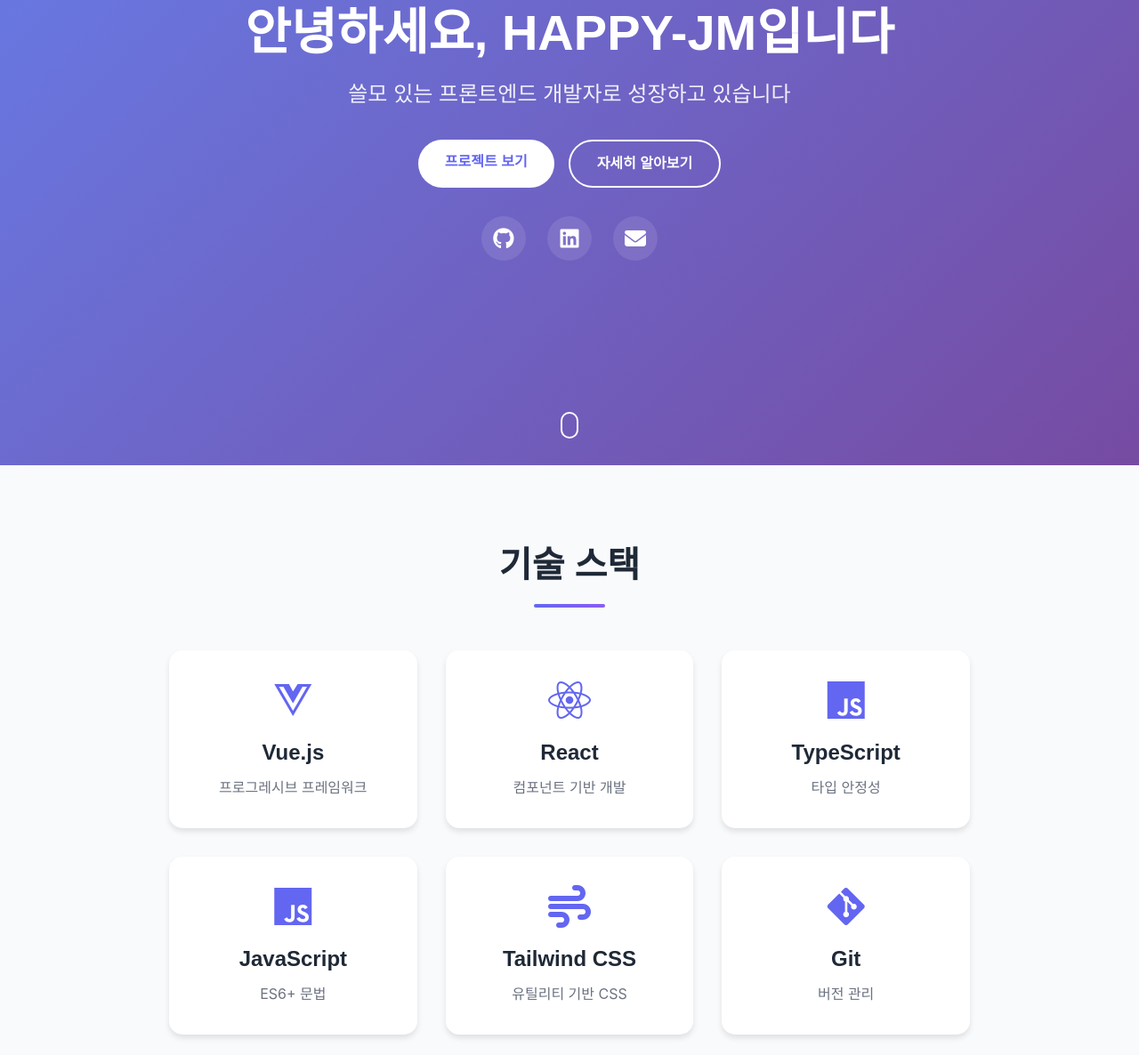
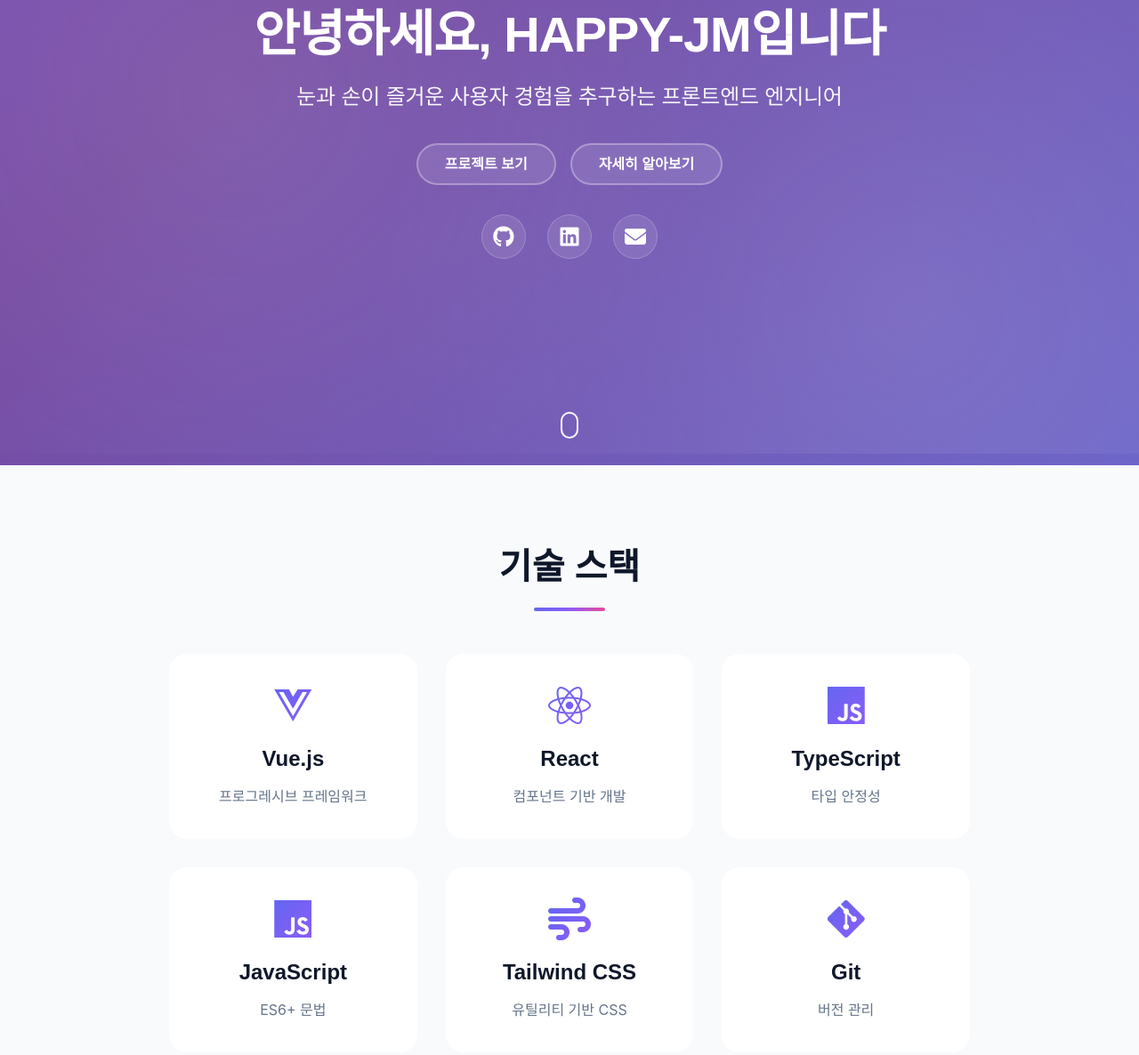
Before and after one commit to HAPPY-JM/HAPPY-JM.github.io, a plain HTML site: page index.html in a window 1280 px wide. Shown: the part 277-1463 px from the top of the page at 89% size. Drawn offline with Linux system fonts and the light colour scheme; a web font is replaced by a local one.

Commit message:
Revamp styles and update profile information
Enhanced CSS for improved visual effects, gradients, and interactivity across components. Updated about.html with corrected dates and email address. Refined index.html hero subtitle and button styles for a more engaging introduction.

```diff
--- a/css/style.css
+++ b/css/style.css
@@ -1,85 +1,97 @@
 /* ===== NEXON Lv1 Gothic Font ===== */
 @font-face {
-    font-family: 'NexonLv1Gothic';
-    src: url('https://cdn.jsdelivr.net/gh/projectnoonnu/noonfonts_20-04@2.1/NEXON Lv1 Gothic OTF Light.woff') format('woff');
+  font-family: "NexonLv1Gothic";
+  src: url("https://cdn.jsdelivr.net/gh/projectnoonnu/noonfonts_20-04@2.1/NEXON Lv1 Gothic OTF Light.woff")
+    format("woff");
   font-weight: 300;
   font-display: swap;
 }
 
 @font-face {
-    font-family: 'NexonLv1Gothic';
-    src: url('https://cdn.jsdelivr.net/gh/projectnoonnu/noonfonts_20-04@2.1/NEXON Lv1 Gothic OTF.woff') format('woff');
+  font-family: "NexonLv1Gothic";
+  src: url("https://cdn.jsdelivr.net/gh/projectnoonnu/noonfonts_20-04@2.1/NEXON Lv1 Gothic OTF.woff")
+    format("woff");
   font-weight: normal;
   font-display: swap;
 }
 
 @font-face {
-    font-family: 'NexonLv1Gothic';
-    src: url('https://cdn.jsdelivr.net/gh/projectnoonnu/noonfonts_20-04@2.1/NEXON Lv1 Gothic OTF Bold.woff') format('woff');
+  font-family: "NexonLv1Gothic";
+  src: url("https://cdn.jsdelivr.net/gh/projectnoonnu/noonfonts_20-04@2.1/NEXON Lv1 Gothic OTF Bold.woff")
+    format("woff");
   font-weight: 700;
   font-display: swap;
 }
 
 /* ===== Pretendard Font ===== */
 @font-face {
-    font-family: 'Pretendard';
-    src: url('https://cdn.jsdelivr.net/gh/Project-Noonnu/noonfonts_2107@1.1/Pretendard-Thin.woff') format('woff');
+  font-family: "Pretendard";
+  src: url("https://cdn.jsdelivr.net/gh/Project-Noonnu/noonfonts_2107@1.1/Pretendard-Thin.woff")
+    format("woff");
   font-weight: 100;
   font-display: swap;
 }
 
 @font-face {
-    font-family: 'Pretendard';
-    src: url('https://cdn.jsdelivr.net/gh/Project-Noonnu/noonfonts_2107@1.1/Pretendard-ExtraLight.woff') format('woff');
+  font-family: "Pretendard";
+  src: url("https://cdn.jsdelivr.net/gh/Project-Noonnu/noonfonts_2107@1.1/Pretendard-ExtraLight.woff")
+    format("woff");
   font-weight: 200;
   font-display: swap;
 }
 
 @font-face {
-    font-family: 'Pretendard';
-    src: url('https://cdn.jsdelivr.net/gh/Project-Noonnu/noonfonts_2107@1.1/Pretendard-Light.woff') format('woff');
+  font-family: "Pretendard";
+  src: url("https://cdn.jsdelivr.net/gh/Project-Noonnu/noonfonts_2107@1.1/Pretendard-Light.woff")
+    format("woff");
   font-weight: 300;
   font-display: swap;
 }
 
 @font-face {
-    font-family: 'Pretendard';
-    src: url('https://cdn.jsdelivr.net/gh/Project-Noonnu/noonfonts_2107@1.1/Pretendard-Regular.woff') format('woff');
+  font-family: "Pretendard";
+  src: url("https://cdn.jsdelivr.net/gh/Project-Noonnu/noonfonts_2107@1.1/Pretendard-Regular.woff")
+    format("woff");
   font-weight: 400;
   font-display: swap;
 }
 
 @font-face {
-    font-family: 'Pretendard';
-    src: url('https://cdn.jsdelivr.net/gh/Project-Noonnu/noonfonts_2107@1.1/Pretendard-Medium.woff') format('woff');
+  font-family: "Pretendard";
+  src: url("https://cdn.jsdelivr.net/gh/Project-Noonnu/noonfonts_2107@1.1/Pretendard-Medium.woff")
+    format("woff");
   font-weight: 500;
   font-display: swap;
 }
 
 @font-face {
-    font-family: 'Pretendard';
-    src: url('https://cdn.jsdelivr.net/gh/Project-Noonnu/noonfonts_2107@1.1/Pretendard-SemiBold.woff') format('woff');
+  font-family: "Pretendard";
+  src: url("https://cdn.jsdelivr.net/gh/Project-Noonnu/noonfonts_2107@1.1/Pretendard-SemiBold.woff")
+    format("woff");
   font-weight: 600;
   font-display: swap;
 }
 
 @font-face {
-    font-family: 'Pretendard';
-    src: url('https://cdn.jsdelivr.net/gh/Project-Noonnu/noonfonts_2107@1.1/Pretendard-Bold.woff') format('woff');
+  font-family: "Pretendard";
+  src: url("https://cdn.jsdelivr.net/gh/Project-Noonnu/noonfonts_2107@1.1/Pretendard-Bold.woff")
+    format("woff");
   font-weight: 700;
   font-display: swap;
 }
 
 @font-face {
-    font-family: 'Pretendard';
-    src: url('https://cdn.jsdelivr.net/gh/Project-Noonnu/noonfonts_2107@1.1/Pretendard-ExtraBold.woff') format('woff');
+  font-family: "Pretendard";
+  src: url("https://cdn.jsdelivr.net/gh/Project-Noonnu/noonfonts_2107@1.1/Pretendard-ExtraBold.woff")
+    format("woff");
   font-weight: 800;
   font-display: swap;
 }
 
 @font-face {
-    font-family: 'Pretendard';
-    src: url('https://cdn.jsdelivr.net/gh/Project-Noonnu/noonfonts_2107@1.1/Pretendard-Black.woff') format('woff');
+  font-family: "Pretendard";
+  src: url("https://cdn.jsdelivr.net/gh/Project-Noonnu/noonfonts_2107@1.1/Pretendard-Black.woff")
+    format("woff");
   font-weight: 900;
   font-display: swap;
 }
@@ -94,20 +106,33 @@
 :root {
   --primary-color: #6366f1;
   --secondary-color: #8b5cf6;
-    --text-dark: #1f2937;
-    --text-light: #6b7280;
-    --bg-light: #f9fafb;
+  --accent-color: #ec4899;
+  --text-dark: #0f172a;
+  --text-light: #64748b;
+  --bg-light: #f8fafc;
+  --bg-gradient: linear-gradient(135deg, #667eea 0%, #764ba2 100%);
   --white: #ffffff;
-    --shadow: 0 4px 6px rgba(0, 0, 0, 0.1);
-    --shadow-lg: 0 10px 25px rgba(0, 0, 0, 0.1);
-    --transition: all 0.3s ease;
+  --shadow: 0 1px 3px rgba(0, 0, 0, 0.1), 0 1px 2px rgba(0, 0, 0, 0.06);
+  --shadow-md: 0 4px 6px -1px rgba(0, 0, 0, 0.1),
+    0 2px 4px -1px rgba(0, 0, 0, 0.06);
+  --shadow-lg: 0 10px 15px -3px rgba(0, 0, 0, 0.1),
+    0 4px 6px -2px rgba(0, 0, 0, 0.05);
+  --shadow-xl: 0 20px 25px -5px rgba(0, 0, 0, 0.1),
+    0 10px 10px -5px rgba(0, 0, 0, 0.04);
+  --transition: all 0.3s cubic-bezier(0.4, 0, 0.2, 1);
+  --transition-slow: all 0.5s cubic-bezier(0.4, 0, 0.2, 1);
 }
 
 body {
-    font-family: 'Pretendard', -apple-system, BlinkMacSystemFont, system-ui, Roboto, 'Helvetica Neue', 'Segoe UI', 'Apple SD Gothic Neo', 'Noto Sans KR', 'Malgun Gothic', sans-serif;
-    line-height: 1.6;
+  font-family: "Pretendard", -apple-system, BlinkMacSystemFont, system-ui,
+    Roboto, "Helvetica Neue", "Segoe UI", "Apple SD Gothic Neo", "Noto Sans KR",
+    "Malgun Gothic", sans-serif;
+  line-height: 1.7;
   color: var(--text-dark);
   overflow-x: hidden;
+  background: var(--white);
+  -webkit-font-smoothing: antialiased;
+  -moz-osx-font-smoothing: grayscale;
 }
 
 .container {
@@ -132,8 +157,10 @@ img {
   position: fixed;
   top: 0;
   width: 100%;
-    background: var(--white);
-    box-shadow: var(--shadow);
+  background: white;
+  backdrop-filter: blur(20px) saturate(180%);
+  -webkit-backdrop-filter: blur(20px) saturate(180%);
+  border-bottom: 1px solid rgba(0, 0, 0, 0.05);
   z-index: 1000;
   transition: var(--transition);
 }
@@ -146,13 +173,30 @@ img {
 }
 
 .logo a {
-    font-family: 'NexonLv1Gothic', 'Pretendard', sans-serif;
+  font-family: Pretendard;
   font-size: 1.5rem;
-    font-weight: bold;
-    background: linear-gradient(135deg, var(--primary-color), var(--secondary-color));
+  font-weight: 900 !important;
+  background: linear-gradient(
+    135deg,
+    var(--primary-color),
+    var(--secondary-color),
+    var(--accent-color)
+  );
   -webkit-background-clip: text;
   -webkit-text-fill-color: transparent;
   background-clip: text;
+  background-size: 200% auto;
+  animation: gradientShift 3s ease infinite;
+}
+
+@keyframes gradientShift {
+  0%,
+  100% {
+    background-position: 0% 50%;
+  }
+  50% {
+    background-position: 100% 50%;
+  }
 }
 
 .nav-menu {
@@ -169,7 +213,7 @@ img {
 }
 
 .nav-menu a::after {
-    content: '';
+  content: "";
   position: absolute;
   bottom: -5px;
   left: 0;
@@ -204,33 +248,113 @@ img {
   display: flex;
   align-items: center;
   justify-content: center;
-    background: linear-gradient(135deg, #667eea 0%, #764ba2 100%);
+  background: linear-gradient(-45deg, #667eea, #764ba2, #8b5cf6, #4facfe);
+  background-size: 400% 400%;
+  animation: gradientAnimation 15s ease infinite;
   color: var(--white);
   text-align: center;
   padding: 100px 20px 50px;
   position: relative;
+  overflow: hidden;
+}
+
+@keyframes gradientAnimation {
+  0% {
+    background-position: 0% 50%;
+  }
+  50% {
+    background-position: 100% 50%;
+  }
+  100% {
+    background-position: 0% 50%;
+  }
+}
+
+.hero::before {
+  content: "";
+  position: absolute;
+  top: 0;
+  left: 0;
+  right: 0;
+  bottom: 0;
+  background: radial-gradient(
+      circle at 20% 50%,
+      rgba(255, 255, 255, 0.1) 0%,
+      transparent 50%
+    ),
+    radial-gradient(
+      circle at 80% 80%,
+      rgba(255, 255, 255, 0.1) 0%,
+      transparent 50%
+    );
+  animation: float 20s ease-in-out infinite;
+  pointer-events: none;
+}
+
+@keyframes float {
+  0%,
+  100% {
+    transform: translateY(0px);
+  }
+  50% {
+    transform: translateY(-20px);
+  }
 }
 
 .hero-content {
   max-width: 800px;
   animation: fadeInUp 1s ease;
+  position: relative;
+  z-index: 1;
 }
 
 .hero-title {
-    font-family: 'NexonLv1Gothic', 'Pretendard', sans-serif;
+  font-family: "NexonLv1Gothic", "Pretendard", sans-serif;
   font-size: 3.5rem;
   margin-bottom: 1rem;
   line-height: 1.2;
+  font-weight: 700;
+  letter-spacing: -0.02em;
 }
 
 .highlight {
-    color: #fbbf24;
+  background: linear-gradient(135deg, #fbbf24, #f59e0b);
+  -webkit-background-clip: text;
+  -webkit-text-fill-color: transparent;
+  background-clip: text;
+  position: relative;
+  display: inline-block;
+}
+
+.highlight::after {
+  content: "";
+  position: absolute;
+  bottom: 0;
+  left: 0;
+  right: 0;
+  height: 3px;
+  background: linear-gradient(90deg, transparent, #fbbf24, transparent);
+  animation: shimmer 2s ease-in-out infinite;
+}
+
+@keyframes shimmer {
+  0%,
+  100% {
+    opacity: 0.5;
+    transform: translateX(-100%);
+  }
+  50% {
+    opacity: 1;
+    transform: translateX(100%);
+  }
 }
 
 .hero-subtitle {
   font-size: 1.5rem;
   margin-bottom: 2rem;
-    opacity: 0.9;
+  opacity: 0.95;
+  font-weight: 300;
+  letter-spacing: -0.01em;
 }
 
 .hero-buttons {
@@ -241,12 +365,14 @@ img {
 }
 
 .btn {
-    font-family: 'NexonLv1Gothic', 'Pretendard', sans-serif;
-    padding: 12px 30px;
+  display: flex;
+  align-items: center;
+  justify-content: center;
+  font-family: "NexonLv1Gothic", "Pretendard", sans-serif;
+  padding: 8px 30px;
   border-radius: 50px;
   font-weight: 600;
   transition: var(--transition);
-    display: inline-block;
 }
 
 .btn-primary {
@@ -256,18 +382,21 @@ img {
 
 .btn-primary:hover {
   transform: translateY(-3px);
-    box-shadow: var(--shadow-lg);
+  background: var(--white);
 }
 
 .btn-secondary {
-    background: transparent;
+  background: rgba(255, 255, 255, 0.1);
   color: var(--white);
-    border: 2px solid var(--white);
+  border: 2px solid rgba(255, 255, 255, 0.3);
+  backdrop-filter: blur(10px);
 }
 
 .btn-secondary:hover {
   background: var(--white);
   color: var(--primary-color);
+  border-color: var(--white);
+  transform: translateY(-3px);
 }
 
 .social-links {
@@ -286,12 +415,15 @@ img {
   background: rgba(255, 255, 255, 0.1);
   border-radius: 50%;
   transition: var(--transition);
+  backdrop-filter: blur(10px);
+  border: 1px solid rgba(255, 255, 255, 0.2);
 }
 
 .social-links a:hover {
   background: var(--white);
   color: var(--primary-color);
-    transform: translateY(-5px);
+  transform: translateY(-5px) scale(1.1);
+  border-color: var(--white);
 }
 
 .scroll-indicator {
@@ -311,7 +443,7 @@ img {
 }
 
 .scroll-indicator span::before {
-    content: '';
+  content: "";
   position: absolute;
   top: 5px;
   left: 50%;
@@ -324,13 +456,20 @@ img {
 }
 
 @keyframes scroll {
-    0%, 100% { opacity: 0; top: 5px; }
-    50% { opacity: 1; top: 15px; }
+  0%,
+  100% {
+    opacity: 0;
+    top: 5px;
+  }
+  50% {
+    opacity: 1;
+    top: 15px;
+  }
 }
 
 /* ===== Section Styles ===== */
 .section-title {
-    font-family: 'NexonLv1Gothic', 'Pretendard', sans-serif;
+  font-family: "NexonLv1Gothic", "Pretendard", sans-serif;
   text-align: center;
   font-size: 2.5rem;
   margin-bottom: 3rem;
@@ -339,15 +478,31 @@ img {
 }
 
 .section-title::after {
-    content: '';
+  content: "";
   position: absolute;
   bottom: 0;
   left: 50%;
   transform: translateX(-50%);
   width: 80px;
   height: 4px;
-    background: linear-gradient(135deg, var(--primary-color), var(--secondary-color));
+  background: linear-gradient(
+    90deg,
+    var(--primary-color),
+    var(--secondary-color),
+    var(--accent-color)
+  );
   border-radius: 2px;
+  animation: pulse 2s ease-in-out infinite;
+}
+
+@keyframes pulse {
+  0%,
+  100% {
+    opacity: 1;
+  }
+  50% {
+    opacity: 0.6;
+  }
 }
 
 /* ===== Skills Section ===== */
@@ -367,25 +522,65 @@ img {
 .skill-card {
   background: var(--white);
   padding: 2rem;
-    border-radius: 15px;
+  border-radius: 20px;
   text-align: center;
-    box-shadow: var(--shadow);
-    transition: var(--transition);
+  transition: var(--transition-slow);
+  position: relative;
+  overflow: hidden;
+  border: 2px solid transparent;
+}
+
+.skill-card::before {
+  content: "";
+  position: absolute;
+  top: 0;
+  left: 0;
+  right: 0;
+  bottom: 0;
+  border-radius: 20px;
+  padding: 3px;
+  background: linear-gradient(
+    135deg,
+    var(--primary-color),
+    var(--secondary-color),
+    var(--accent-color)
+  );
+  -webkit-mask: linear-gradient(#fff 0 0) content-box, linear-gradient(#fff 0 0);
+  -webkit-mask-composite: xor;
+  mask: linear-gradient(#fff 0 0) content-box, linear-gradient(#fff 0 0);
+  mask-composite: exclude;
+  opacity: 0;
+  transition: opacity 0.3s ease;
 }
 
 .skill-card:hover {
   transform: translateY(-10px);
-    box-shadow: var(--shadow-lg);
+}
+
+.skill-card:hover::before {
+  opacity: 1;
 }
 
 .skill-card i {
   font-size: 3rem;
-    color: var(--primary-color);
+  background: linear-gradient(
+    135deg,
+    var(--primary-color),
+    var(--secondary-color)
+  );
+  -webkit-background-clip: text;
+  -webkit-text-fill-color: transparent;
+  background-clip: text;
   margin-bottom: 1rem;
+  transition: var(--transition);
+}
+
+.skill-card:hover i {
+  transform: scale(1.1) rotate(5deg);
 }
 
 .skill-card h3 {
-    font-family: 'NexonLv1Gothic', 'Pretendard', sans-serif;
+  font-family: "NexonLv1Gothic", "Pretendard", sans-serif;
   font-size: 1.5rem;
   margin-bottom: 0.5rem;
 }
@@ -408,15 +603,15 @@ img {
 
 .project-card {
   background: var(--white);
-    border-radius: 15px;
+  border-radius: 20px;
   overflow: hidden;
-    box-shadow: var(--shadow);
-    transition: var(--transition);
+  transition: var(--transition-slow);
+  border: 1px solid rgba(0, 0, 0, 0.05);
 }
 
 .project-card:hover {
-    transform: translateY(-10px);
-    box-shadow: var(--shadow-lg);
+  transform: translateY(-10px) scale(1.02);
+  border-color: rgba(99, 102, 241, 0.2);
 }
 
 .project-image {
@@ -442,13 +637,18 @@ img {
   left: 0;
   width: 100%;
   height: 100%;
-    background: rgba(99, 102, 241, 0.9);
+  background: linear-gradient(
+    135deg,
+    rgba(99, 102, 241, 0.95),
+    rgba(139, 92, 246, 0.95)
+  );
   display: flex;
   align-items: center;
   justify-content: center;
   gap: 1rem;
   opacity: 0;
   transition: var(--transition);
+  backdrop-filter: blur(10px);
 }
 
 .project-card:hover .project-overlay {
@@ -494,12 +694,28 @@ img {
 }
 
 .tag {
-    padding: 5px 15px;
-    background: var(--bg-light);
+  padding: 6px 16px;
+  background: linear-gradient(
+    135deg,
+    rgba(99, 102, 241, 0.1),
+    rgba(139, 92, 246, 0.1)
+  );
   color: var(--primary-color);
   border-radius: 20px;
   font-size: 0.85rem;
   font-weight: 600;
+  border: 1px solid rgba(99, 102, 241, 0.2);
+  transition: var(--transition);
+}
+
+.tag:hover {
+  background: linear-gradient(
+    135deg,
+    var(--primary-color),
+    var(--secondary-color)
+  );
+  color: var(--white);
+  transform: translateY(-2px);
 }
 
 .project-link {
@@ -543,7 +759,6 @@ img {
 
 .about-image img {
   border-radius: 15px;
-    box-shadow: var(--shadow-lg);
 }
 
 .about-text h2 {
@@ -595,7 +810,7 @@ img {
 }
 
 .timeline::before {
-    content: '';
+  content: "";
   position: absolute;
   left: 20px;
   top: 0;
@@ -655,7 +870,6 @@ img {
 
 .contact-item:hover {
   transform: translateY(-5px);
-    box-shadow: var(--shadow);
 }
 
 .contact-item i {
@@ -773,8 +987,8 @@ img {
     width: 100%;
     text-align: center;
     transition: var(--transition);
-        box-shadow: var(--shadow);
     padding: 2rem 0;
+    border-bottom: 1px solid rgba(0, 0, 0, 0.1);
   }
 
   .nav-menu.active {
--- a/index.html
+++ b/index.html
@@ -39,10 +39,10 @@
           안녕하세요, <span class="highlight">HAPPY-JM</span>입니다
         </h1>
         <p class="hero-subtitle">
-          쓸모 있는 프론트엔드 개발자로 성장하고 있습니다
+          눈과 손이 즐거운 사용자 경험을 추구하는 프론트엔드 엔지니어
         </p>
         <div class="hero-buttons">
-          <a href="projects.html" class="btn btn-primary">프로젝트 보기</a>
+          <a href="projects.html" class="btn btn-secondary">프로젝트 보기</a>
           <a href="about.html" class="btn btn-secondary">자세히 알아보기</a>
         </div>
         <div class="social-links">
```
Also changed, not shown: about.html (+4 -4 lines). Lines whose indentation alone changed are shown as unchanged.
